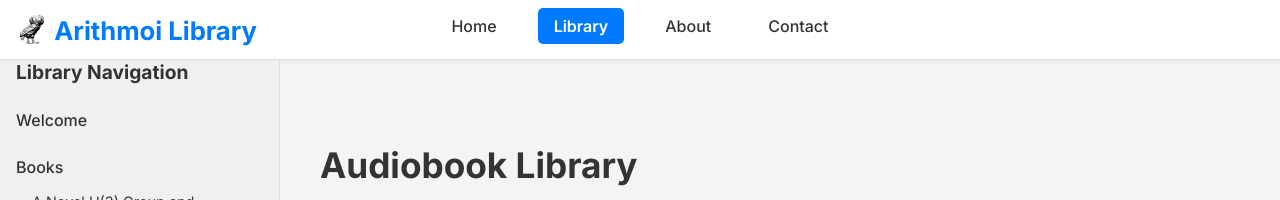
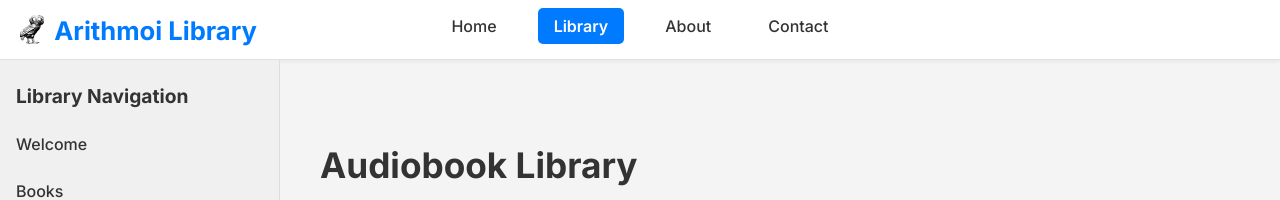
Before and after one commit to arithmoi/library, an Astro site: page /library/audiobooks in a window 1280 px wide. Shown: the top 200 px of the page. Built offline with nearby package versions, Linux system fonts and the light colour scheme; Astro itself is replaced by a stand-in of ours.

Commit message:
update sidebar with padding top

```diff
--- a/src/components/Sidebar.astro
+++ b/src/components/Sidebar.astro
@@ -56,7 +56,7 @@ const { currentPage = '' } = Astro.props; // To highlight active link later if n
     flex-direction: column; /* Added for better internal content management */
   }
   h4 {
-    margin-top: 0;
+    margin-top: 1.5rem;
     margin-bottom: 1rem;
     font-size: 1.2rem;
   }
```
